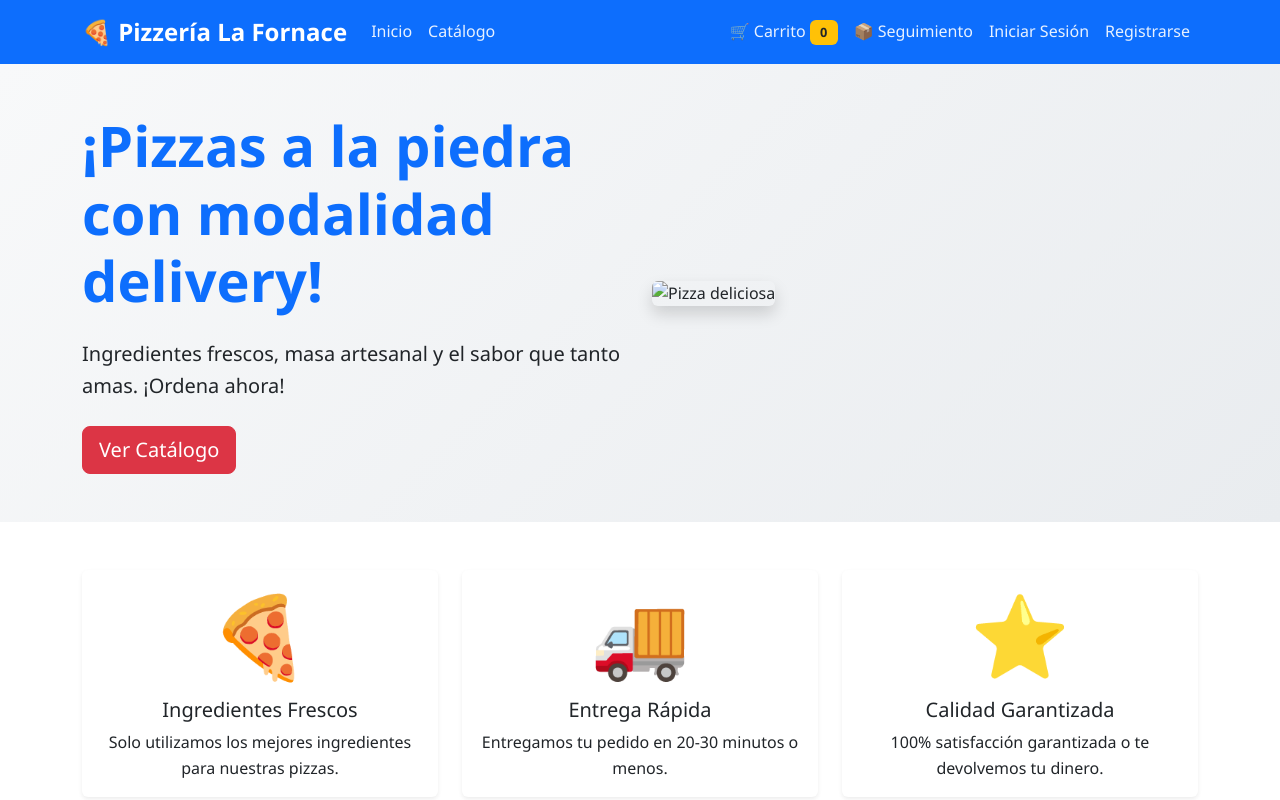
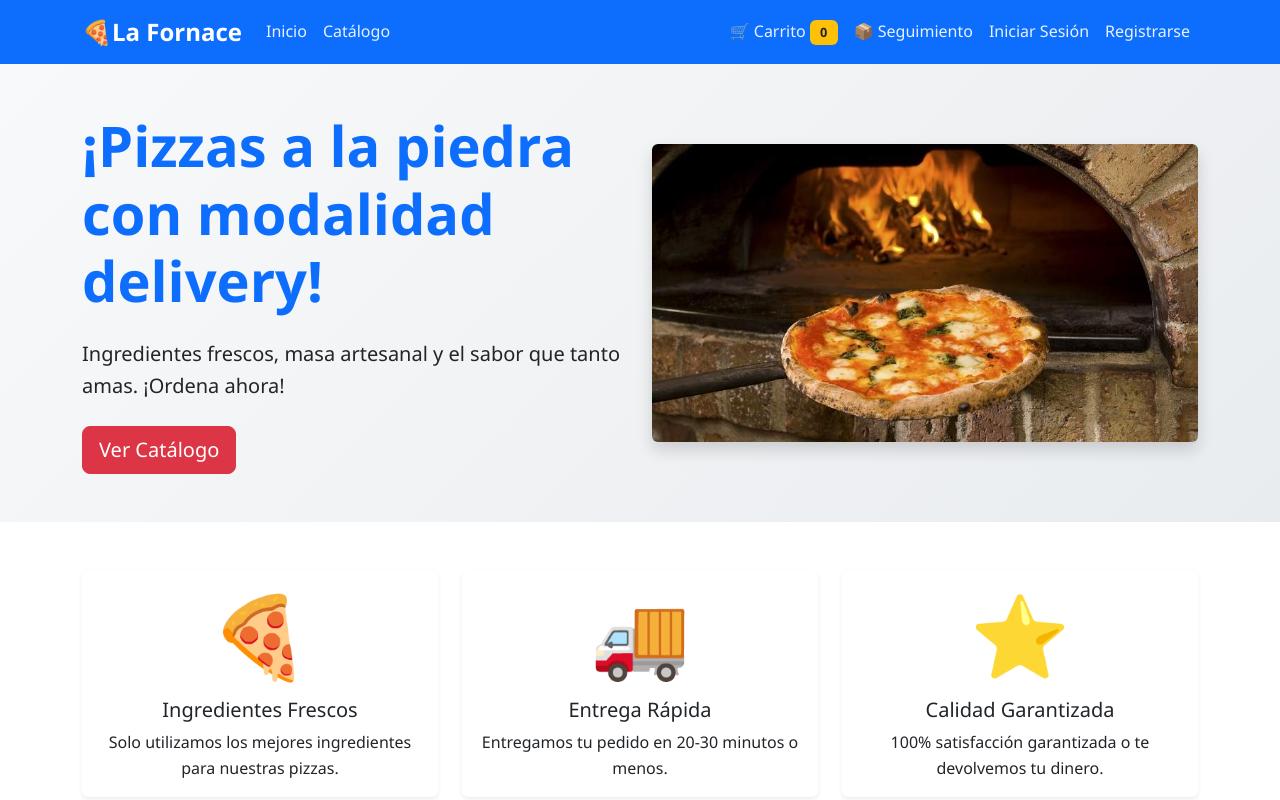
Before and after one commit to Arancibia14/Proyecto-Pizzeria-DWM, a website: page index.html in a window 1280 px wide. Shown: the top 800 px of the page. Drawn offline with nearby package versions, Linux system fonts and the light colour scheme.

Commit message:
sprint 3 - se agregan imagenes y se modifica el index y catalogo

```diff
--- a/index.html
+++ b/index.html
@@ -11,7 +11,7 @@
     <!-- Navbar -->
     <nav class="navbar navbar-expand-lg navbar-dark bg-primary">
         <div class="container">
-            <a class="navbar-brand fw-bold" href="index.html">🍕 Pizzería La Fornace</a>
+            <a class="navbar-brand fw-bold" href="index.html">🍕La Fornace</a>
             <button class="navbar-toggler" type="button" data-bs-toggle="collapse" data-bs-target="#navbarNav">
                 <span class="navbar-toggler-icon"></span>
             </button>
@@ -52,7 +52,7 @@
                     <a href="catalogo.html" class="btn btn-primary btn-lg">Ver Catálogo</a>
                 </div>
                 <div class="col-lg-6">
-                    <img src="/placeholder.svg?height=400&width=500" alt="Pizza deliciosa" class="img-fluid rounded shadow">
+                    <img src="imagenes/pizzapiedra2.jpg" alt="Pizza deliciosa" class="img-fluid rounded shadow">
                 </div>
             </div>
         </div>
```
Also changed, not shown: catalogo.html (+3 -3 lines), imagenes/chickenbbq.webp (added), imagenes/margarita.webp (added), imagenes/pepperoni.webp (added), imagenes/pizzapiedra2.jpg (added).
